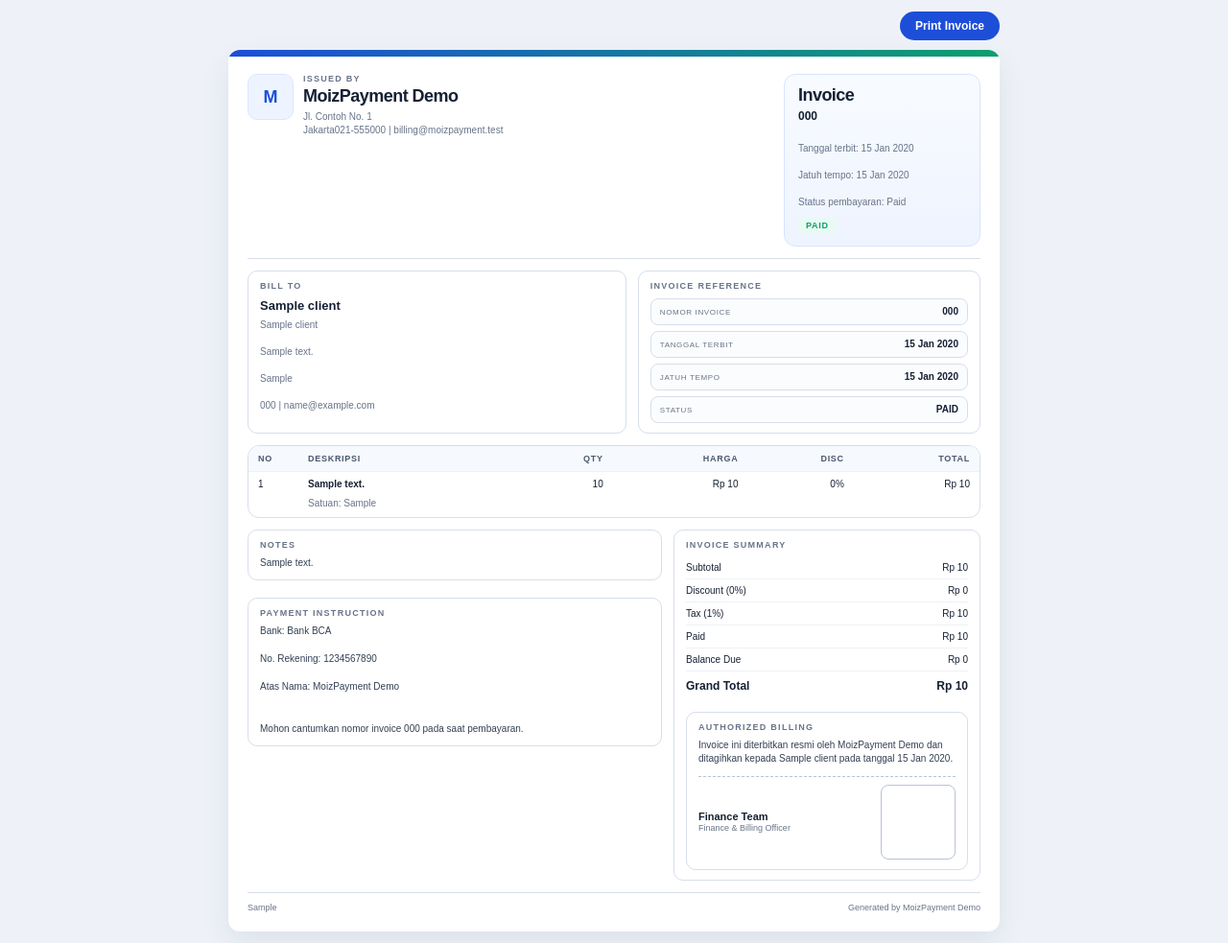
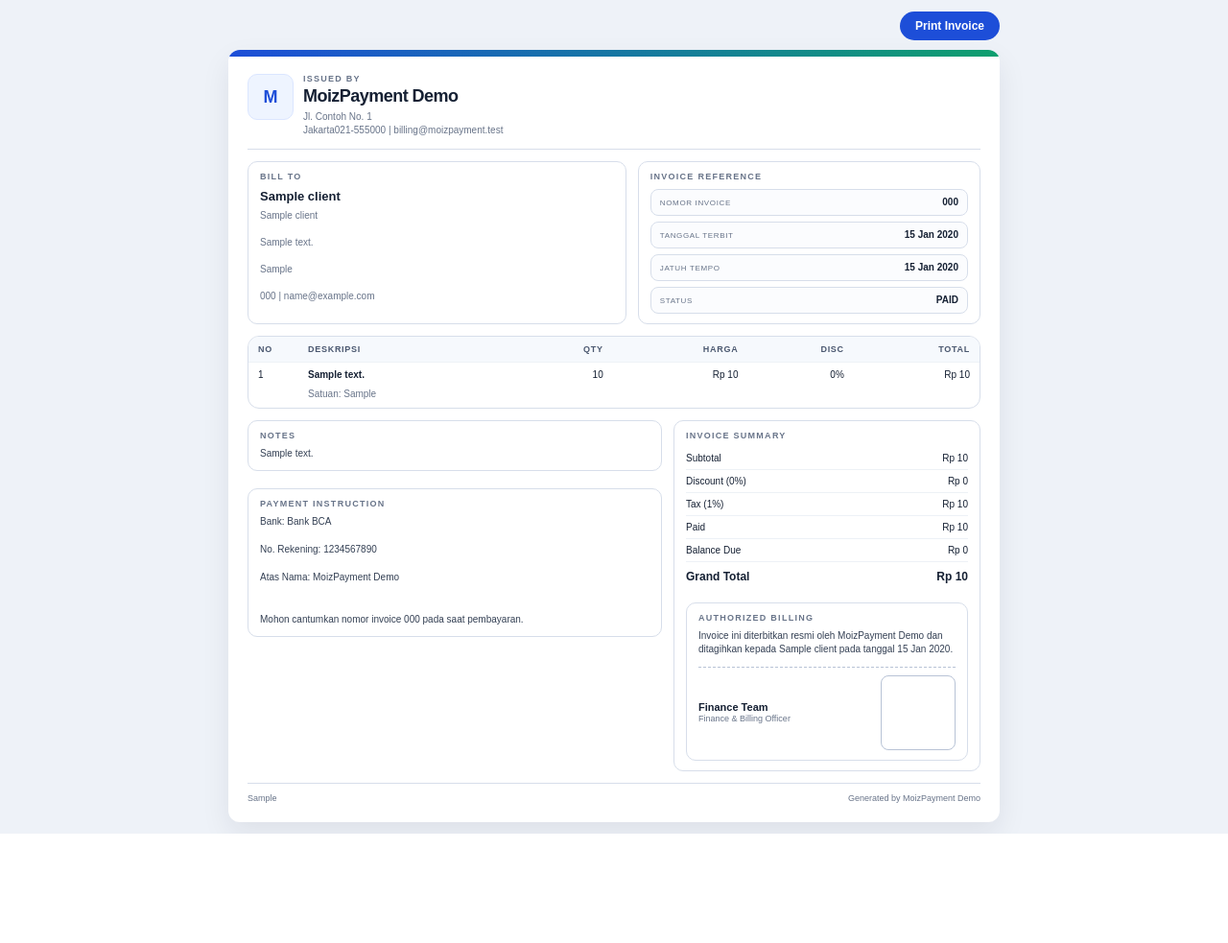
Before and after one commit to moizcare93/moizpayment, a CodeIgniter app: page /path/invoices/print/1 in a window 1280 px wide. Shown: the whole page at 96% size. After the commit the page ends 869 px from the top, so only its background shows below. Run offline with CodeIgniter, Linux system fonts and the light colour scheme; a user stored in the database is signed in; data comes from the database, SQL or seed files in the repository; tables that the repository leaves empty hold one stand-in row (values such as "Sample post"); some libraries are stand-ins or nearby versions.

Commit message:
Simplify invoice print header

```diff
--- a/application/views/invoices/print.php
+++ b/application/views/invoices/print.php
@@ -93,7 +93,7 @@ $verification_payload = "Invoice Verification\n"
 
         .hero {
             display: flex;
-            justify-content: space-between;
+            justify-content: flex-start;
             gap: 14px;
             align-items: flex-start;
             padding-bottom: 12px;
@@ -155,20 +155,6 @@ $verification_payload = "Invoice Verification\n"
             font-size: 10px;
             line-height: 1.4;
             white-space: pre-line;
-        }
-
-        .invoice-meta-card {
-            min-width: 205px;
-            padding: 12px 14px;
-            background: linear-gradient(180deg, #f8fbff, #eef4ff);
-            border: 1px solid #d8e4ff;
-            border-radius: 12px;
-        }
-
-        .invoice-number {
-            margin-top: 6px;
-            font-size: 12px;
-            font-weight: 700;
         }
 
         .status-pill {
@@ -450,17 +436,6 @@ $verification_payload = "Invoice Verification\n"
 <?= html_escape(setting_value($app_settings, 'company_phone', '')); ?><?= setting_value($app_settings, 'company_email', '') ? '  |  ' . html_escape(setting_value($app_settings, 'company_email', '')) : ''; ?></div>
                     </div>
                 </div>
-
-                <div class="invoice-meta-card">
-                    <h2 class="invoice-title">Invoice</h2>
-                    <div class="invoice-number"><?= html_escape($invoice['invoice_number']); ?></div>
-                    <div class="small-meta">
-                        Tanggal terbit: <?= app_date($invoice['invoice_date']); ?><br>
-                        Jatuh tempo: <?= app_date($invoice['due_date']); ?><br>
-                        Status pembayaran: <?= ucfirst($invoice['status']); ?>
-                    </div>
-                    <div class="status-pill status-<?= html_escape($invoice['status']); ?>"><?= strtoupper(html_escape($invoice['status'])); ?></div>
-                </div>
             </section>
 
             <section class="info-grid">
```
